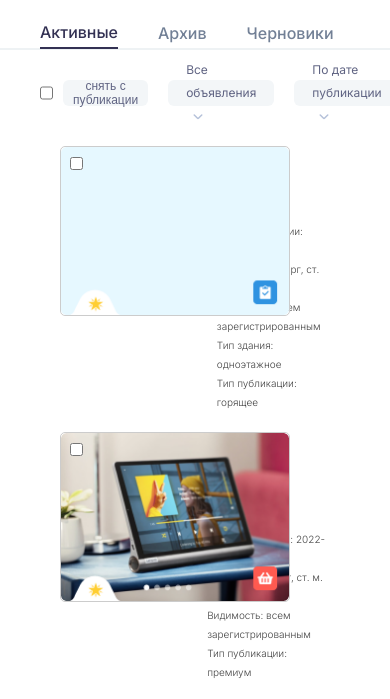
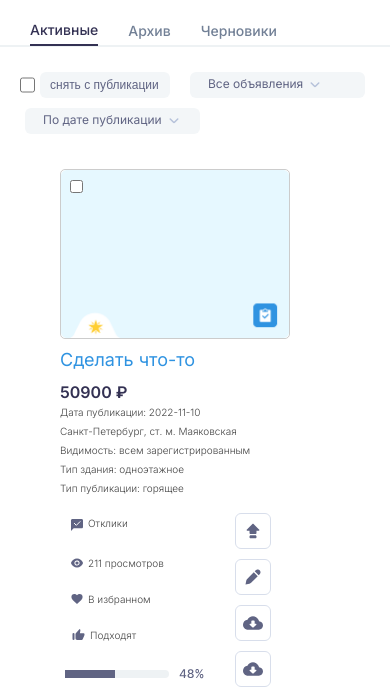
Before and after one commit to Iuliia-D/AT-WORK-test, a plain HTML site: page index.html in a window 390 px wide. Shown: the part 105-804 px from the top of the page. Drawn offline with Linux system fonts and the light colour scheme.

Commit message:
adaptive styles

```diff
--- a/script.js
+++ b/script.js
@@ -74,9 +74,28 @@ function displayCard(cards) {
     <p>Видимость: ${item.visible}</p>
     <p>${item.dsecription}</p>
     <p>Тип публикации: ${item.public}</p>
+  </div>
+
+  <div class="assets">
+  <div class="stats-wrapper">
+  <div class="stats--feedback"><p class="assets--text">Отклики</p></div>
+  <div class="stats--view"><p class="assets--text">211 просмотров</p></div>
+  <div class="stats--favorites"><p class="assets--text">В избранном</p></div>
+  <div class="stats--recommend"><p class="assets--text">Подходят</p></div>
+  <div class="stats--fill"></div>
+  </div>
+
+  <div class="board-btns-wrapper">
+  <div class="board-btn board-btn--1"></div>
+  <div class="board-btn board-btn--2"></div>
+  <div class="board-btn board-btn--3"></div>
+  <div class="board-btn board-btn--4"></div>
+  </div>
+  </div>
+
 
   </div>
-  </div>
+
     `;
   });
 }
--- a/style.css
+++ b/style.css
@@ -84,8 +84,8 @@ button {
 /* CARD */
 
 .card__wrapper {
-  display: flex;
-  flex-direction: row;
+  display: grid;
+  grid-template-columns: repeat(3, 270px);
   margin: 10px;
 }
 .card {
@@ -111,6 +111,79 @@ h3 {
   font-size: 16px;
   line-height: 22px;
   color: #333153;
+}
+
+.assets {
+  display: flex;
+  flex-direction: row;
+  align-items: flex-end;
+  justify-content: end;
+}
+
+.stats-wrapper {
+  display: flex;
+  flex-direction: column;
+  justify-content: space-between;
+}
+.stats--feedback,
+.stats--view,
+.stats--favorites,
+.stats--recommend {
+  display: flex;
+  flex-direction: row;
+  margin: 6px;
+}
+.stats--feedback::before {
+  content: url("img/vacancy-icons.svg");
+  padding: 3px 3px;
+}
+.stats--view::before {
+  content: url("img/views.svg");
+  padding: 1px 3px;
+}
+.stats--favorites::before {
+  content: url("img/favorites.svg");
+  padding: 1px 3px;
+}
+.stats--recommend::before {
+  content: url("img/recommend.svg");
+  padding: 1px 4px;
+}
+.stats--fill {
+  background-image: url("img/fill.svg");
+  width: 140px;
+  height: 26px;
+  margin: 5px;
+}
+
+.board-btns-wrapper {
+  display: flex;
+  flex-direction: column;
+  margin: 0 20px;
+}
+.board-btn--1 {
+  background-image: url("img/board-btns.svg");
+  width: 36px;
+  height: 36px;
+  margin: 5px;
+}
+.board-btn--2 {
+  background-image: url("img/board-btns2.svg");
+  width: 36px;
+  height: 36px;
+  margin: 5px;
+}
+.board-btn--3 {
+  background-image: url("img/board-btns3.svg");
+  width: 36px;
+  height: 36px;
+  margin: 5px;
+}
+.board-btn--4 {
+  background-image: url("img/board-btns3.svg");
+  width: 36px;
+  height: 36px;
+  margin: 5px;
 }
 
 /* SELECTION */
@@ -226,3 +299,41 @@ img {
 .show {
   opacity: 1;
 }
+
+@media screen and (min-width: 320px) and (max-width: 769px) {
+  .card__wrapper {
+    grid-template-columns: 1fr;
+  }
+  .assets {
+    justify-content: start;
+    margin: 10px 0 0 0;
+  }
+  .card__slider {
+    margin-bottom: 10px;
+  }
+  .board-btns-wrapper {
+    margin: 0 20px;
+  }
+  .nav__item {
+    margin-left: 30px;
+    font-size: 14px;
+  }
+  .sort {
+    display: grid;
+    grid-template-columns: 15px 1fr 1fr;
+
+    margin: 20px 20px;
+  }
+
+  .select {
+    margin: 5px;
+    width: 175px;
+  }
+  .select__body {
+    z-index: 15;
+  }
+  .to-archive {
+    margin: 5px;
+    width: 130px;
+  }
+}
```
Also changed, not shown: img/board-btns.svg (added), img/board-btns2.svg (added), img/board-btns3.svg (added), img/board-btns4.svg (added), img/favorites.svg (added), img/fill.svg (added), img/recommend.svg (added), img/vacancy-icons.svg (added), img/views.svg (added).
